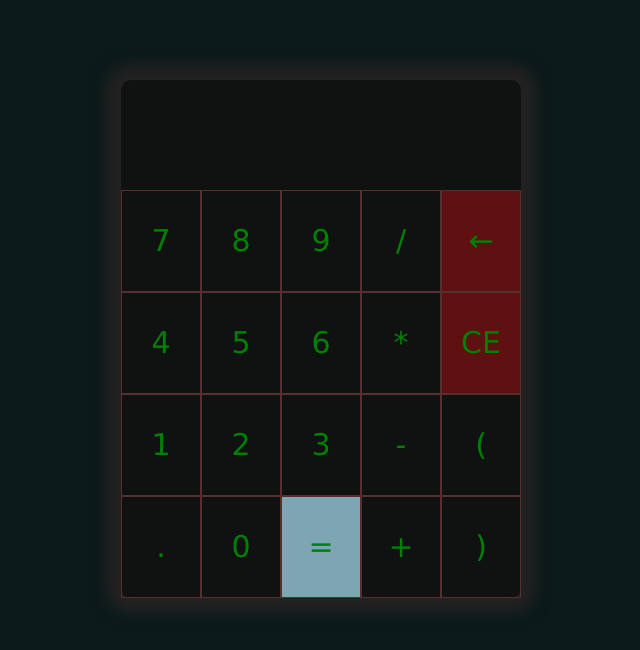
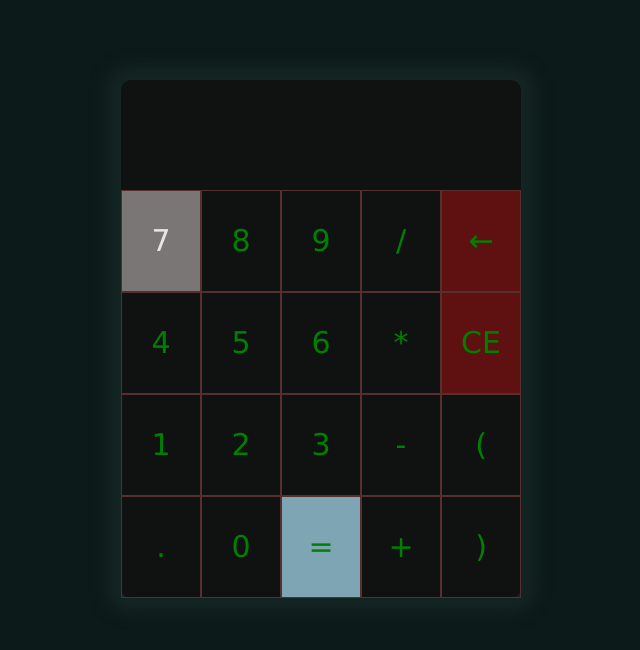
Before and after one commit to yanianyan/exercise_calculator, a plain HTML site: page index.html in a window 1280 px wide. In both pictures the pointer is over the element 480 px from the left and 241 px from the top of the page. Shown: the whole page, without its empty margins (319-959 px from the left). Drawn offline with Linux system fonts and the light colour scheme.

Commit message:
changed some design

```diff
--- a/styles.css
+++ b/styles.css
@@ -12,7 +12,7 @@ body{
     margin: 10vh auto 0  auto;
     background-color: rgb(16, 17, 17);
     border-radius: 10px;
-    box-shadow: 0px 0px 15px 15px rgb(36, 34, 34);
+    box-shadow: 0px 0px 15px 15px rgb(20, 37, 35);
 }
 #display{
     height: 70px;
@@ -27,13 +27,17 @@ body{
    font-size: 30px;
    border-radius: 20px;
 }
-.button{
+.button {
     border: 0.5px solid rgb(87, 47, 47) ;
     text-align: center;
     line-height: 100px;
     cursor: pointer;
 }
-
+.button:hover {
+    background-color: rgb(122, 118, 118);
+    color: rgb(230, 230, 230);
+    transition: 0.3s ease-in-out;
+}
 #clear {
     background-color: rgb(95, 16, 16);
 }
```
